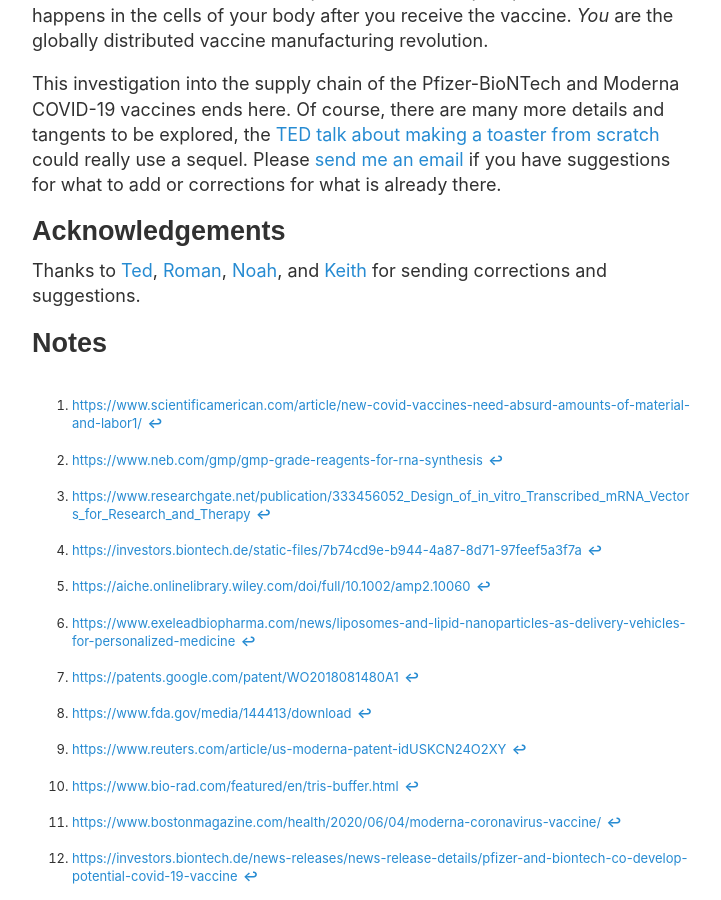
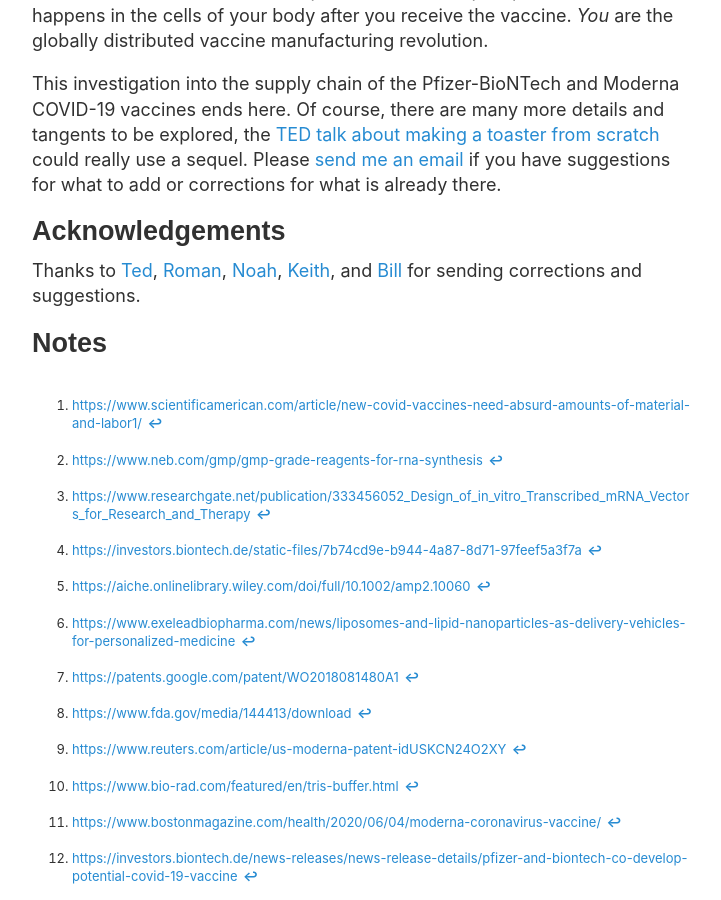
Before and after one commit to jonemo/blog.jonasneubert.com, a Jekyll site: the page built from _posts/2021-01-10-exploring-the-supply-chain-of-the-pfizer-biontech-and-moderna-covid-19-vaccines.md, in a window 1280 px wide and 900 px high, scrolled down 27547 px. Shown: the whole window, without its empty margins (70-791 px from the left). Built offline with Jekyll 4.4.1, drawn with Linux system fonts in a browser that asks for light colours.

Commit message:
[post] supply chain: add acknowledgement Bill Busa (Moderna tracker)

```diff
--- a/_posts/2021-01-10-exploring-the-supply-chain-of-the-pfizer-biontech-and-moderna-covid-19-vaccines.md
+++ b/_posts/2021-01-10-exploring-the-supply-chain-of-the-pfizer-biontech-and-moderna-covid-19-vaccines.md
@@ -617,7 +617,7 @@
 
 ## Acknowledgements
 
-Thanks to [Ted](https://twitter.com/tedder42), [Roman](https://hut.pm), [Noah](https://www.noahleidinger.com/en/about), and [Keith](https://suddenlyathome.net) for sending corrections and suggestions.
+Thanks to [Ted](https://twitter.com/tedder42), [Roman](https://hut.pm), [Noah](https://www.noahleidinger.com/en/about), [Keith](https://suddenlyathome.net), and [Bill](http://eqvanalytics.com/moderna-vaccine-tracker.html) for sending corrections and suggestions.
 
 
 ## Notes
```
